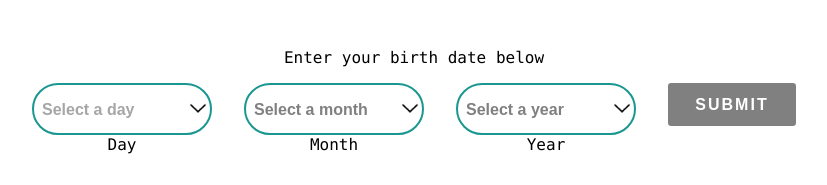
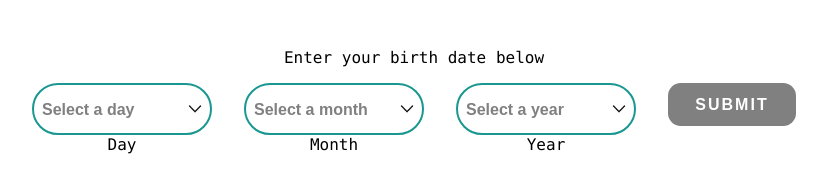
Before and after one commit to oreoluwade/durator, a React (Create React App) app: page /weekday-calculator in a window 1280 px wide. Shown: the top 185 px of the page, without its empty margins (226-1053 px from the left). Built offline with nearby package versions, Linux system fonts and the light colour scheme.

Commit message:
Make year input into a select dropdown

```diff
--- a/src/components/weekday-calculator.jsx
+++ b/src/components/weekday-calculator.jsx
@@ -1,51 +1,56 @@
 import React, { useState, useEffect } from 'react';
 import {
     MONTH_OPTIONS,
-    getDayOptions,
+    calculateDayOptions,
     getYearOptions
 } from '../util/select-options';
-import { checkYearValidity, getDayString } from '../util/helpers';
+import { getDayString } from '../util/helpers';
 
 const WeekdayCalculator = () => {
-    const [date, setDate] = useState({ day: '', month: '', year: '' });
+    const [day, setDay] = useState('Select a day');
+    const [month, setMonth] = useState('');
+    const [year, setYear] = useState('');
+    const [dayOptions, setDayOptions] = useState([]);
     const [inputIsValid, setInputIsValid] = useState(false);
     const [result, setResult] = useState(null);
 
     useEffect(() => {
-        const inputItemsAreValid = Object.values(date).every(item =>
-            Boolean(item)
-        );
+        const inputItems = [day, month, year];
+        const inputItemsAreValid = inputItems.every(item => Boolean(item));
 
         setInputIsValid(inputItemsAreValid);
-    }, [date]);
+    }, [day, month, year]);
 
-    const handleInputChange = e => {
-        e.persist();
-        const numOfCharsIsValid = e.target.value.length <= 4;
+    useEffect(() => {
+        setDayOptions(calculateDayOptions(month, year));
+        console.log('Everytime', daysInMonth(month, year), Number(day));
 
-        if (
-            e.target.name === 'year' &&
-            !checkYearValidity(e.target.value) &&
-            numOfCharsIsValid
-        ) {
-            return setDate({
-                ...date,
-                year: e.target.value.slice(0, e.target.value.length - 1)
-            });
-        } else {
-            if (numOfCharsIsValid) {
-                setDate({ ...date, [e.target.name]: e.target.value });
-                console.log('Date', date);
-            }
+        if (daysInMonth(month, year) < Number(day)) {
+            setDay(String(daysInMonth(month, year)));
         }
+        // eslint-disable-next-line react-hooks/exhaustive-deps
+    }, [month, year]);
+
+    const daysInMonth = (month, year) => {
+        return new Date(year, month, 0).getDate();
+    };
+
+    const handleDayChange = e => {
+        setDay(e.target.value);
+    };
+
+    const handleMonthChange = e => {
+        setMonth(e.target.value);
+    };
+
+    const handleYearChange = e => {
+        setYear(e.target.value);
     };
 
     const getDayOfWeek = () => {
-        const constructedDate = new Date(
-            `${date.year}-${date.month}-${date.day}`
-        );
+        const constructedDate = new Date(`${year}-${month}-${day}`);
 
-        setResult(getDayString(new Date(constructedDate)));
+        setResult(getDayString(constructedDate));
     };
 
     return (
@@ -56,32 +61,26 @@ const WeekdayCalculator = () => {
                     <div className="wd-field-select">
                         <select
                             className={
-                                !date.day
+                                isNaN(Number(day))
                                     ? 'wd-selector wd-selector__disabled'
                                     : 'wd-selector'
                             }
-                            onChange={handleInputChange}
+                            onChange={handleDayChange}
                             name="day"
-                            disabled={!date.month}
                         >
-                            <option value="" className="wd-option">
-                                Select a day
+                            <option value={day} className="wd-option">
+                                {day}
                             </option>
-                            {getDayOptions(date.month, date.year).map(day => (
+                            {dayOptions.map(item => (
                                 <option
-                                    value={day}
-                                    key={day}
+                                    value={item}
+                                    key={item}
                                     className="wd-option"
                                 >
-                                    {day}
+                                    {item}
                                 </option>
                             ))}
                         </select>
-                        {/* <img
-                            src="/expand.png"
-                            alt="expand"
-                            className="wd-field-select-expand"
-                        /> */}
                     </div>
                     <label htmlFor="day">Day</label>
                 </div>
@@ -90,11 +89,11 @@ const WeekdayCalculator = () => {
                     <div className="wd-field-select">
                         <select
                             className={
-                                !date.month
+                                !month
                                     ? 'wd-selector wd-selector__disabled'
                                     : 'wd-selector'
                             }
-                            onChange={handleInputChange}
+                            onChange={handleMonthChange}
                             name="month"
                         >
                             <option value="" className="wd-option">
@@ -110,11 +109,6 @@ const WeekdayCalculator = () => {
                                 </option>
                             ))}
                         </select>
-                        {/* <img
-                            src="/expand.png"
-                            alt="expand"
-                            className="wd-field-select-expand"
-                        /> */}
                     </div>
                     <label htmlFor="month">Month</label>
                 </div>
@@ -122,11 +116,11 @@ const WeekdayCalculator = () => {
                     <div className="wd-field-select">
                         <select
                             className={
-                                !date.year
+                                !year
                                     ? 'wd-selector wd-selector__disabled'
                                     : 'wd-selector'
                             }
-                            onChange={handleInputChange}
+                            onChange={handleYearChange}
                             name="year"
                         >
                             <option value="" className="wd-option">
@@ -142,11 +136,6 @@ const WeekdayCalculator = () => {
                                 </option>
                             ))}
                         </select>
-                        {/* <img
-                            src="/expand.png"
-                            alt="expand"
-                            className="wd-field-select-expand"
-                        /> */}
                     </div>
                     <label htmlFor="year">Year</label>
                 </div>
@@ -164,7 +153,7 @@ const WeekdayCalculator = () => {
             {result && (
                 <h1 className="wd-result">
                     You were born on a{' '}
-                    <span className="wd-result_calculated">Friday</span>
+                    <span className="wd-result_calculated">{result}</span>
                 </h1>
             )}
         </div>
--- a/src/styles/index.scss
+++ b/src/styles/index.scss
@@ -121,16 +121,8 @@ body {
         //   background-color: white;
           background-image: url('/expand.png');
           background-repeat: no-repeat;
-          background-position: 98% 50%;
-          background-size: 1.1rem 1.2rem;
-
-          &-expand {
-            width: 1.2rem;
-            height: 1.2rem;
-            // filter: invert(0.9) saturate(200%);
-            filter: invert(48%) sepia(13%) saturate(3207%) hue-rotate(130deg) brightness(95%) contrast(80%);
-            pointer-events: none;
-          }
+          background-position: 95% 50%;
+          background-size: 0.9rem 1rem;
       }
   }
 
@@ -158,6 +150,7 @@ body {
   &-option {
     width: 4rem;
     margin-bottom: 0.4rem;
+    background-color: white;
 
     &__disabled {
         color: grey;
@@ -168,7 +161,7 @@ body {
     height: 2.7rem;
     width: 8rem;
 
-    border-radius: 0.2rem;
+    border-radius: 0.8rem;
     border: none;
     outline: none;
 
--- a/src/util/helpers.js
+++ b/src/util/helpers.js
@@ -80,22 +80,3 @@ export const getDaySuffix = day => {
 
     return suffix;
 };
-
-export const checkYearValidity = yearValue => {
-    if (
-        (yearValue.startsWith('1') || yearValue.startsWith('2')) &&
-        !isNaN(yearValue)
-    ) {
-        if (
-            yearValue.startsWith('2') &&
-            yearValue.length > 1 &&
-            yearValue[1] !== '0'
-        ) {
-            return false;
-        } else {
-            return true;
-        }
-    } else {
-        return false;
-    }
-};
--- a/src/util/select-options.js
+++ b/src/util/select-options.js
@@ -33,21 +33,20 @@ const thirtyOneDayMonths = [
 
 const thirtyDayMonths = ['April', 'June', 'September', 'November'];
 
-export const getDayOptions = (month, year) => {
-    let options;
-    if (thirtyOneDayMonths.includes(month)) {
-        options = createFiniteArray(1, 31, 1);
+export const calculateDayOptions = (month, year) => {
+    if (month === '' && year === '') {
+        return createFiniteArray(1, 31, 1);
+    } else if (thirtyOneDayMonths.includes(month)) {
+        return createFiniteArray(1, 31, 1);
     } else if (thirtyDayMonths.includes(month)) {
-        options = createFiniteArray(1, 30, 1);
+        return createFiniteArray(1, 30, 1);
     } else {
         if (year % 4 === 0) {
-            options = createFiniteArray(1, 29, 1);
+            return createFiniteArray(1, 29, 1);
         } else {
-            options = createFiniteArray(1, 28, 1);
+            return createFiniteArray(1, 28, 1);
         }
     }
-
-    return options;
 };
 
 export const getYearOptions = () => {
```
